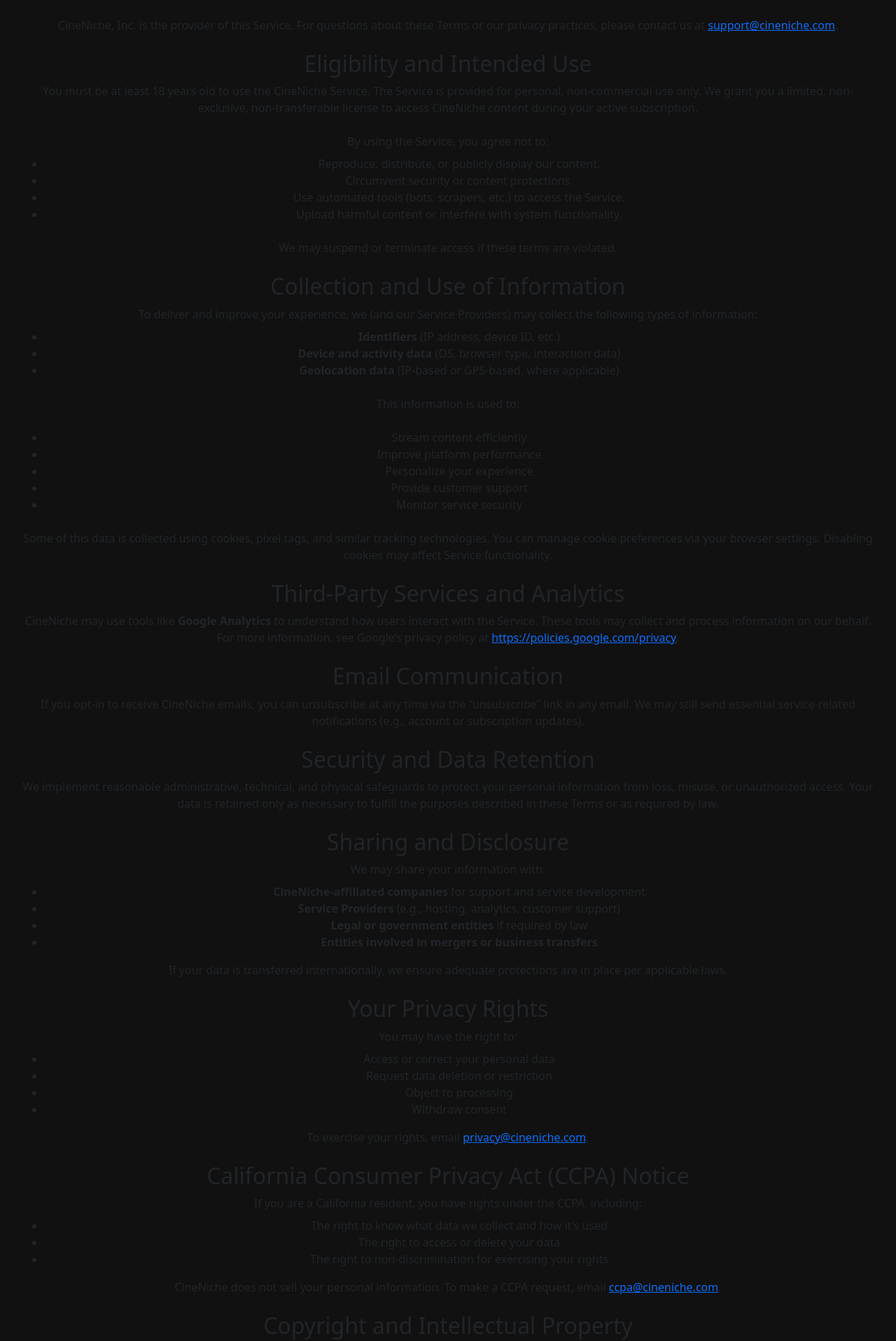
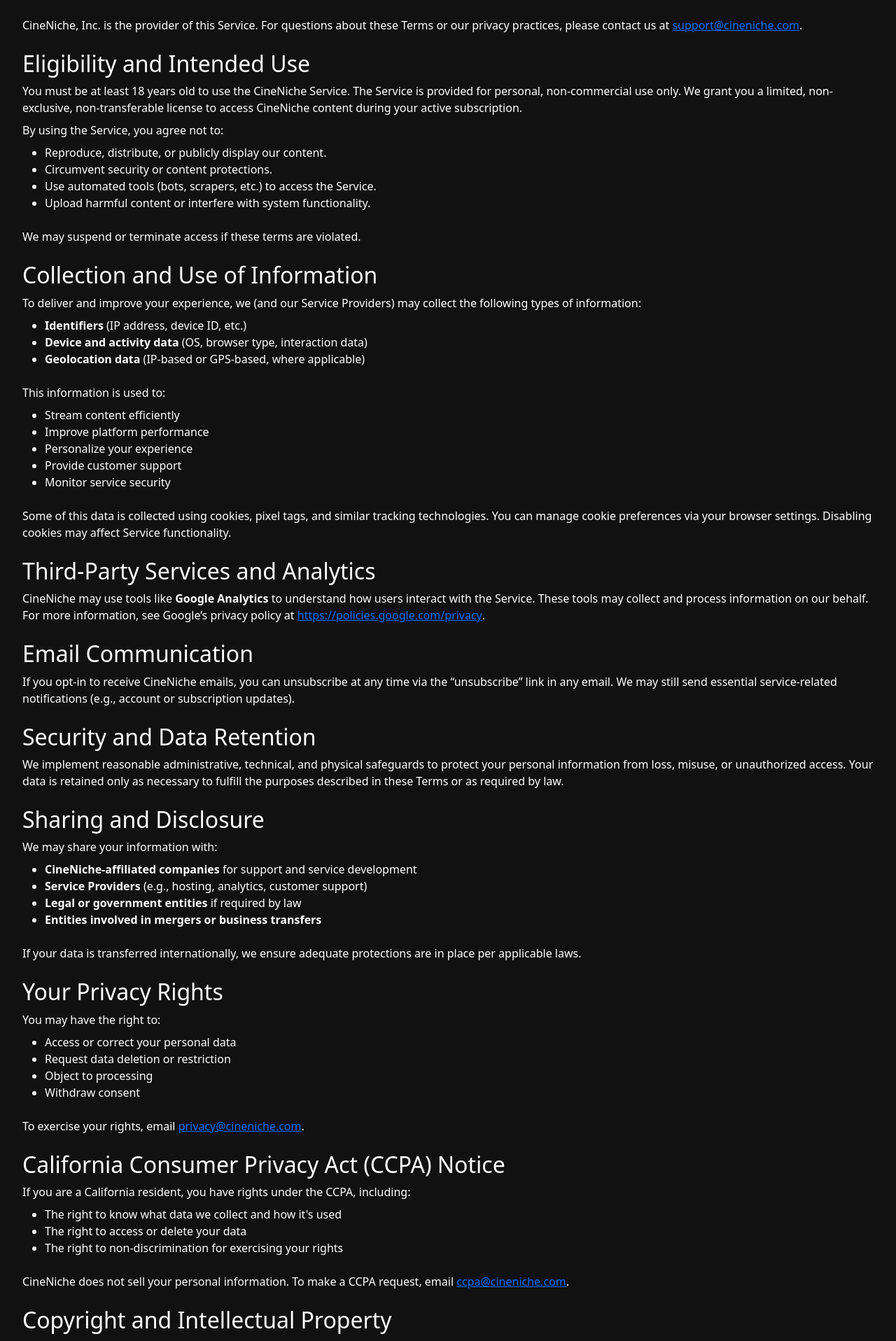
Before and after one commit to Sp1derAp0calypse/intex2, a React (Vite) app in the folder frontend/: page /privacy in a window 1280 px wide. Shown: the part 204-2120 px from the top of the page at 70% size. Built offline with nearby package versions, Linux system fonts and the light colour scheme.

Commit message:
fixed Privacy page styling

```diff
--- a/frontend/src/App.css
+++ b/frontend/src/App.css
@@ -10,7 +10,6 @@
   max-width: 100%;
   margin: 0 auto;
   padding: 100px 2rem 2rem; /* ✅ Top padding = navbar height + breathing room */
-  text-align: center;
   background-color: #111111;
 }
 
--- a/frontend/src/components/Privacy.tsx
+++ b/frontend/src/components/Privacy.tsx
@@ -1,6 +1,6 @@
 function Privacy() {
   return (
-    <div className="p-6 max-w-4xl mx-auto text-gray-800">
+    <div className="p-6 max-w-4xl mx-auto text-white text-left !text-left">
       <h1 className="text-3xl font-bold mb-6">
         Terms of Use and Privacy Statement
       </h1>
@@ -26,25 +26,21 @@
       <h2 className="text-2xl font-semibold mt-8 mb-2">
         Eligibility and Intended Use
       </h2>
-      <p className="mb-4">
+      <p className="mb-2">
         You must be at least 18 years old to use the CineNiche Service. The
         Service is provided for personal, non-commercial use only. We grant you
         a limited, non-exclusive, non-transferable license to access CineNiche
         content during your active subscription.
       </p>
-      <p className="mb-4">
-        By using the Service, you agree not to:
-        <ul className="list-disc ml-6 mt-2">
+      <p className="mb-2">By using the Service, you agree not to:</p>
+      <ul className="list-disc ml-6 mb-4">
         <li>Reproduce, distribute, or publicly display our content.</li>
         <li>Circumvent security or content protections.</li>
         <li>
           Use automated tools (bots, scrapers, etc.) to access the Service.
         </li>
-          <li>
-            Upload harmful content or interfere with system functionality.
-          </li>
+        <li>Upload harmful content or interfere with system functionality.</li>
       </ul>
-      </p>
       <p className="mb-4">
         We may suspend or terminate access if these terms are violated.
       </p>
@@ -52,10 +48,11 @@
       <h2 className="text-2xl font-semibold mt-8 mb-2">
         Collection and Use of Information
       </h2>
-      <p className="mb-4">
+      <p className="mb-2">
         To deliver and improve your experience, we (and our Service Providers)
         may collect the following types of information:
-        <ul className="list-disc ml-6 mt-2">
+      </p>
+      <ul className="list-disc ml-6 mb-4">
         <li>
           <strong>Identifiers</strong> (IP address, device ID, etc.)
         </li>
@@ -68,8 +65,7 @@
           applicable)
         </li>
       </ul>
-      </p>
-      <p className="mb-4">This information is used to:</p>
+      <p className="mb-2">This information is used to:</p>
       <ul className="list-disc ml-6 mb-4">
         <li>Stream content efficiently</li>
         <li>Improve platform performance</li>
@@ -123,16 +119,15 @@
       <h2 className="text-2xl font-semibold mt-8 mb-2">
         Sharing and Disclosure
       </h2>
-      <p className="mb-4">
-        We may share your information with:
-        <ul className="list-disc ml-6 mt-2">
+      <p className="mb-2">We may share your information with:</p>
+      <ul className="list-disc ml-6 mb-4">
         <li>
           <strong>CineNiche-affiliated companies</strong> for support and
           service development
         </li>
         <li>
-            <strong>Service Providers</strong> (e.g., hosting, analytics,
-            customer support)
+          <strong>Service Providers</strong> (e.g., hosting, analytics, customer
+          support)
         </li>
         <li>
           <strong>Legal or government entities</strong> if required by law
@@ -141,19 +136,20 @@
           <strong>Entities involved in mergers or business transfers</strong>
         </li>
       </ul>
+      <p className="mb-4">
         If your data is transferred internationally, we ensure adequate
         protections are in place per applicable laws.
       </p>
 
       <h2 className="text-2xl font-semibold mt-8 mb-2">Your Privacy Rights</h2>
-      <p className="mb-4">
-        You may have the right to:
-        <ul className="list-disc ml-6 mt-2">
+      <p className="mb-2">You may have the right to:</p>
+      <ul className="list-disc ml-6 mb-4">
         <li>Access or correct your personal data</li>
         <li>Request data deletion or restriction</li>
         <li>Object to processing</li>
         <li>Withdraw consent</li>
       </ul>
+      <p className="mb-4">
         To exercise your rights, email{" "}
         <a
           href="mailto:privacy@cineniche.com"
@@ -167,14 +163,16 @@
       <h2 className="text-2xl font-semibold mt-8 mb-2">
         California Consumer Privacy Act (CCPA) Notice
       </h2>
-      <p className="mb-4">
+      <p className="mb-2">
         If you are a California resident, you have rights under the CCPA,
         including:
-        <ul className="list-disc ml-6 mt-2">
+      </p>
+      <ul className="list-disc ml-6 mb-4">
         <li>The right to know what data we collect and how it's used</li>
         <li>The right to access or delete your data</li>
         <li>The right to non-discrimination for exercising your rights</li>
       </ul>
+      <p className="mb-4">
         CineNiche does not sell your personal information. To make a CCPA
         request, email{" "}
         <a href="mailto:ccpa@cineniche.com" className="text-blue-600 underline">
```
Also changed, not shown: 2 other files (tests, documents, lock files or other folders). Lines whose indentation alone changed are shown as unchanged.
